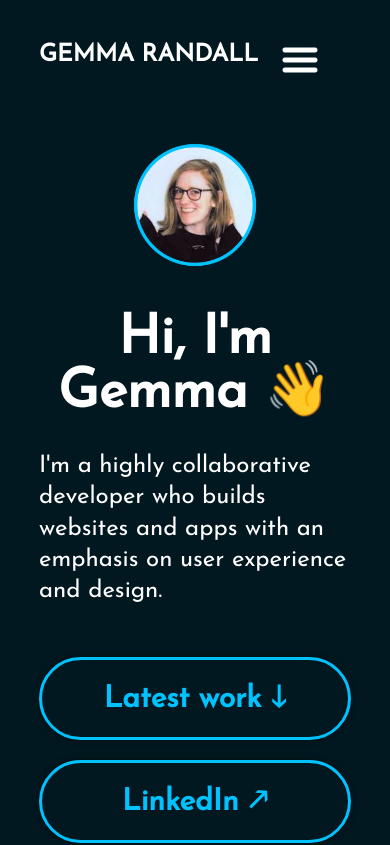
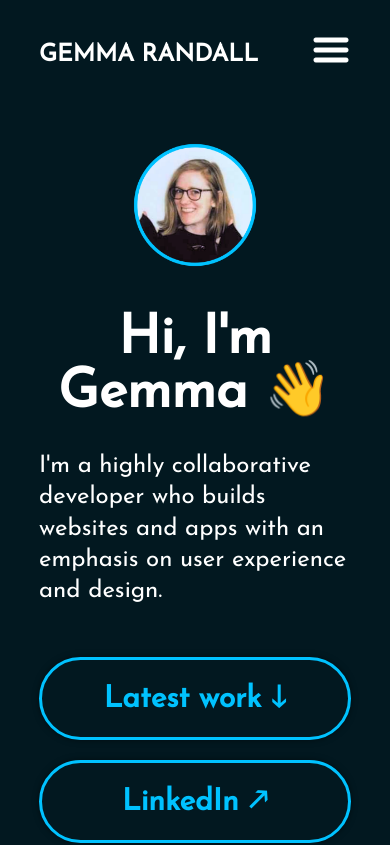
Before and after one commit to GemboJones/my-react-portfolio, a React (Vite) app: page / in a window 390 px wide. Shown: the top 845 px of the page. Built offline with nearby package versions, Linux system fonts and the light colour scheme.

Commit message:
fixes menu button styling issue

```diff
--- a/src/Components/Navbar/Navbar.module.css
+++ b/src/Components/Navbar/Navbar.module.css
@@ -61,7 +61,7 @@
   .menu {
     position: absolute;
     right: 0;
-    margin-right: 10%;
+    top: 30px;
     flex-direction: column;
     align-items: flex-end;
     gap: 10px;
```
